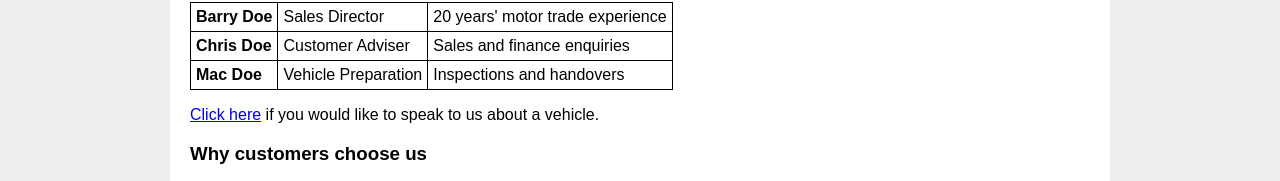
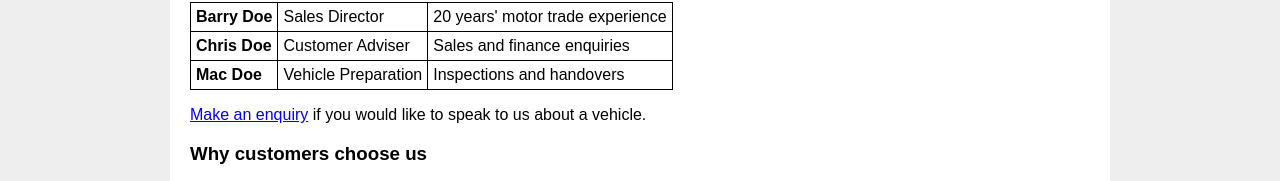
Before and after one commit to sheauoh/barrys-car-sales, a plain HTML site: page about.html in a window 1280 px wide. Shown: the part 433-614 px from the top of the page. Drawn offline with Linux system fonts and the light colour scheme.

Commit message:
Replaced link text on about page

```diff
--- a/about.html
+++ b/about.html
@@ -50,8 +50,7 @@
                 </tr>
             </table>
 
-            <p><a href="enquiry.html">Click here</a> if you would like to speak to us about a vehicle.</p>
-        </section>
+            <p><a href="enquiry.html">Make an enquiry</a> if you would like to speak to us about a vehicle.</p>
 
         <aside>
             <h3>Why customers choose us</h3>
```
